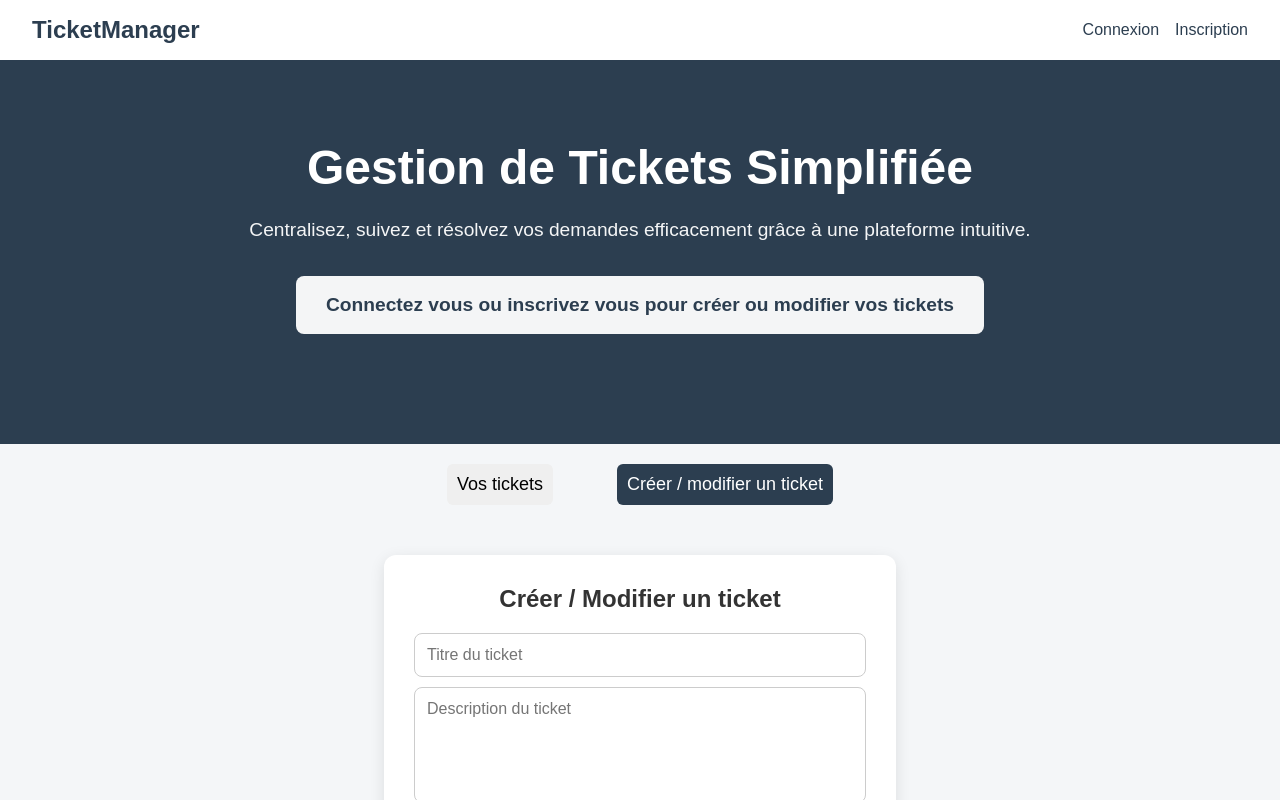
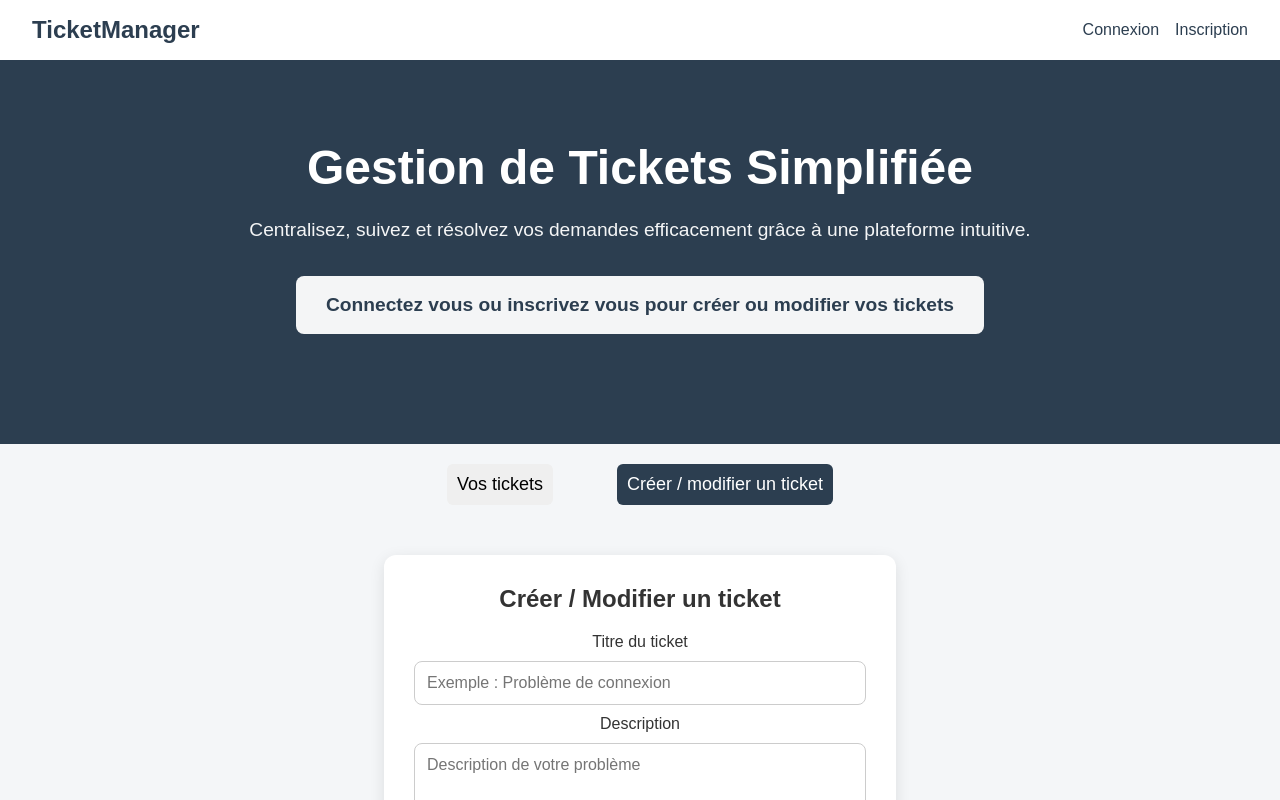
Before and after one commit to SerenaPounaud/ProjetStageBeecoming, an Angular app in the folder frontend/: page / in a window 1280 px wide. Both pictures are taken after a click on the button "Créer / modifier un ticket". Shown: the top 800 px of the page. Built offline with nearby package versions, Linux system fonts and the light colour scheme.

Commit message:
gestion form create ticket en local

```diff
--- a/frontend/src/app/components/create-ticket/create-ticket.css
+++ b/frontend/src/app/components/create-ticket/create-ticket.css
@@ -30,6 +30,7 @@
     width: fit-content;
     margin: 0 auto;
 }
-.btn-createTicket:hover {
-    background-color: #005fcc;
+.btn-createTicket:disabled {
+    cursor: not-allowed;
+    background-color: gray;
 }
--- a/frontend/src/app/components/create-ticket/create-ticket.html
+++ b/frontend/src/app/components/create-ticket/create-ticket.html
@@ -1,10 +1,27 @@
 <section class="create-ticket">
     <h2>Créer / Modifier un ticket</h2>
-    <form class="ticket-form">
-        <input type="text" placeholder="Titre du ticket">
+    <form class="ticket-form" [formGroup]="createTicketForm" (ngSubmit)="saveTicket()">
 
-        <textarea placeholder="Description du ticket" rows="5"></textarea>
+        <label for="titre">Titre du ticket</label>
+        <input type="text" formControlName="titre" placeholder="Exemple : Problème de connexion">
+            @if(createTicketForm.get('titre')?.invalid && (createTicketForm.get('titre')?.touched || createTicketForm.get('titre')?.dirty)) {
+                @if(createTicketForm.get('titre')?.errors?.['required']){
+                    <div class="text-error">Ce champ est obligatoire</div>
+                } @else if (createTicketForm.get('titre')?.errors?.['minlength'] || (createTicketForm.get('titre')?.errors?.['maxlength'])){
+                    <div class="text-error">3 à 20 caractères</div>
+                }
+            }
 
-        <button class="btn-createTicket"type="submit">Enregistrer</button>
+        <label for="description">Description</label>
+        <textarea formControlName="description" placeholder="Description de votre problème" rows="6"></textarea>
+            @if(createTicketForm.get('description')?.invalid && (createTicketForm.get('description')?.touched || createTicketForm.get('description')?.dirty)) {
+                @if(createTicketForm.get('description')?.errors?.['required']){
+                    <div class="text-error">Ce champ est obligatoire</div>
+                } @else if (createTicketForm.get('description')?.errors?.['maxlength']){
+                    <div class="text-error">Maximum 1000 caractères</div>
+                }
+            }
+
+        <button class="btn-createTicket" [disabled]="createTicketForm.invalid" type="submit">Enregistrer</button>
     </form>
 </section>
--- a/frontend/src/app/components/create-ticket/create-ticket.ts
+++ b/frontend/src/app/components/create-ticket/create-ticket.ts
@@ -1,11 +1,32 @@
 import { Component } from '@angular/core';
+import { FormBuilder, FormGroup, ReactiveFormsModule, Validators } from '@angular/forms';
 
 @Component({
   selector: 'app-create-ticket',
-  imports: [],
+  imports: [ReactiveFormsModule],
   templateUrl: './create-ticket.html',
   styleUrl: './create-ticket.css',
 })
 export class CreateTicket {
+  createTicketForm !: FormGroup;
+  usersTickets:string[]=[];
 
+  constructor(private fb: FormBuilder){}
+
+  ngOnInit():void{
+    this.createTicketForm = this.fb.group({
+      titre: ['', [Validators.required, Validators.minLength(3), Validators.maxLength(20)]],
+      description: ['', [Validators.required, Validators.maxLength(1000)]]
+    })
+  }
+
+  saveTicket() {
+    if(this.createTicketForm.valid){
+      this.usersTickets = JSON.parse(localStorage.getItem('usersTickets') || '[]');
+      this.usersTickets.push(this.createTicketForm.value);
+      localStorage.setItem('usersTickets', JSON.stringify(this.usersTickets));
+      alert('Ticket créé avec succès');
+      this.createTicketForm.reset();
+    }
+  }
 }
--- a/frontend/src/app/components/sign-up/sign-up.css
+++ b/frontend/src/app/components/sign-up/sign-up.css
@@ -22,7 +22,3 @@
     cursor: not-allowed;
     background: grey;
 }
-.text-error {
-    color: rgb(205, 0, 0);
-    text-align: center;
-}
--- a/frontend/src/app/components/sign-up/sign-up.ts
+++ b/frontend/src/app/components/sign-up/sign-up.ts
@@ -29,4 +29,5 @@ export class SignUp {
       this.signUpForm.reset();
     }
   }
+
 }
--- a/frontend/src/styles.css
+++ b/frontend/src/styles.css
@@ -8,7 +8,10 @@ body {
     background: #f4f6f8;
     color: #333;
 }
-
+.text-error {
+    color: rgb(205, 0, 0);
+    text-align: center;
+}
 form {
     display: flex;
     flex-direction: column;
```
Also changed, not shown: 1 other file (tests, documents, lock files or other folders).
